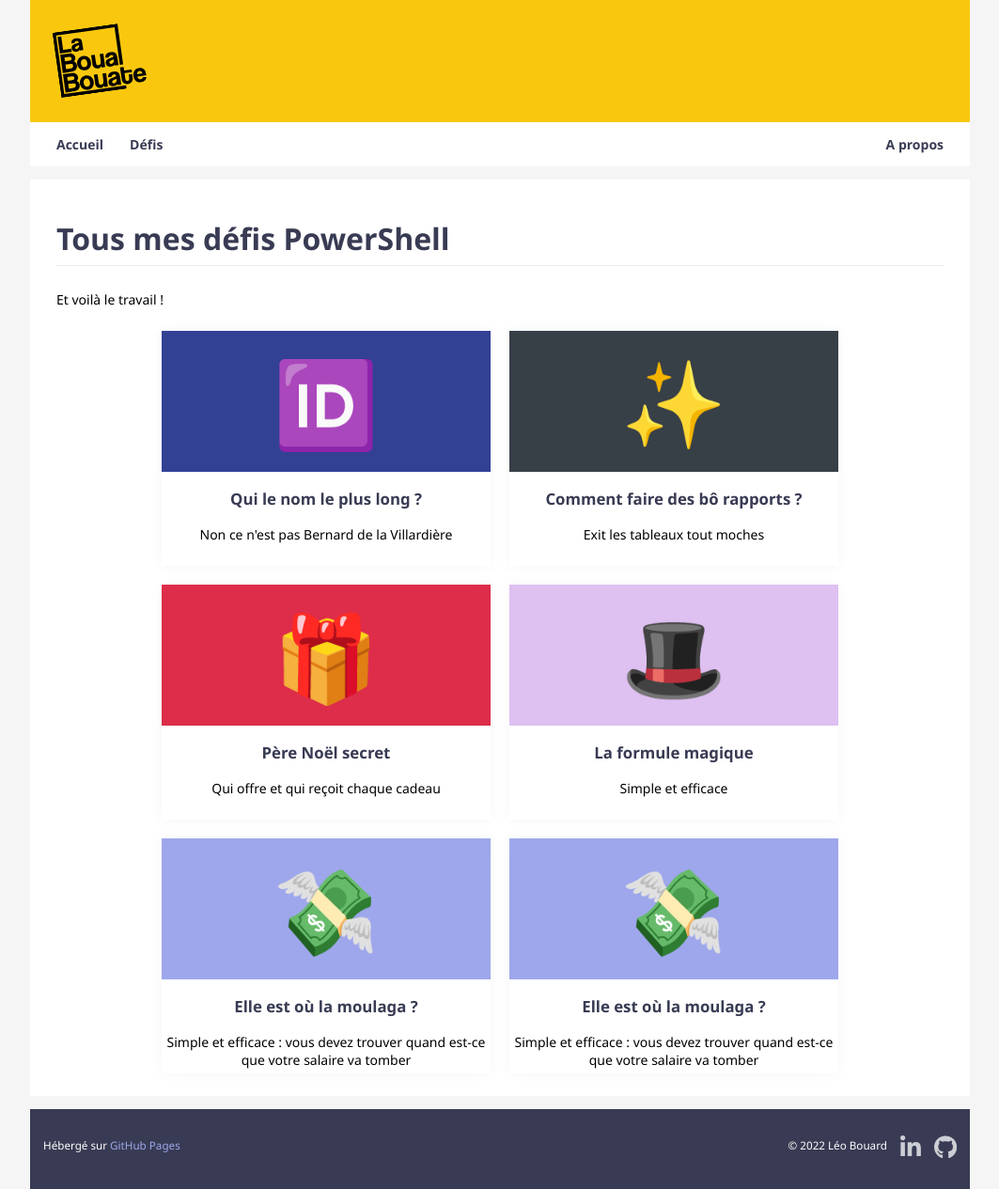
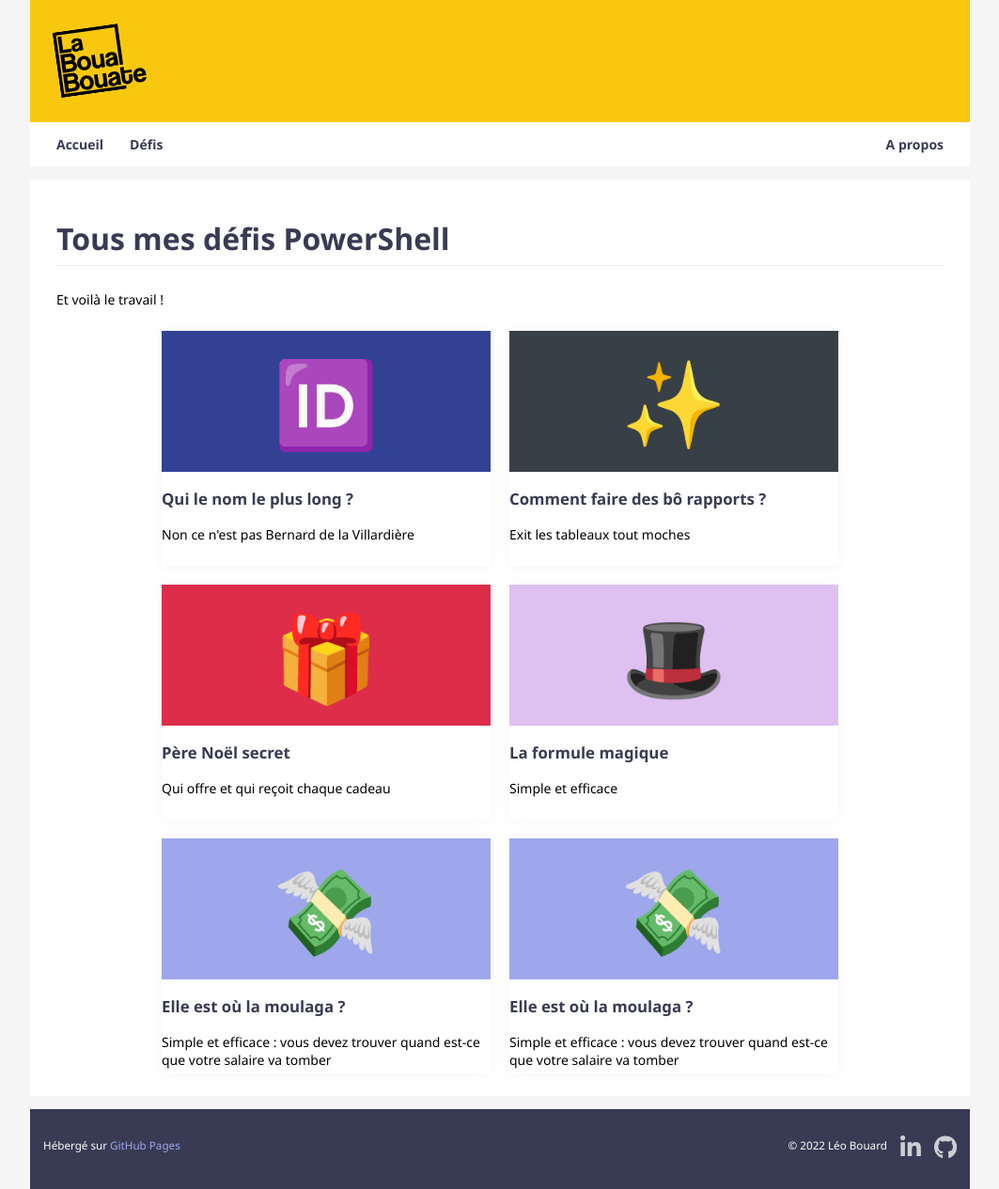
Before and after one commit to leobouard/leobouard.github.io, a Jekyll site: the page built from challenges.md, in a window 1280 px wide. Shown: the whole page at 94% size, without its empty margins (108-1171 px from the left). Built offline with Jekyll 4.4.1, drawn with Linux system fonts in a browser that asks for light colours; our own code applies the rules of GitHub Pages for plain Markdown files.

Commit message:
Update style.scss

```diff
--- a/assets/css/style.scss
+++ b/assets/css/style.scss
@@ -138,7 +138,6 @@
         display: flex;
         flex-wrap: wrap;
         justify-content: center;
-        text-align: center;
     }
 
     .posts .card {
@@ -164,6 +163,7 @@
 
     .thumbnail {
         font-size: 90px;
+        text-align: center;
     }
 
     .posts .thumbnail {
```
